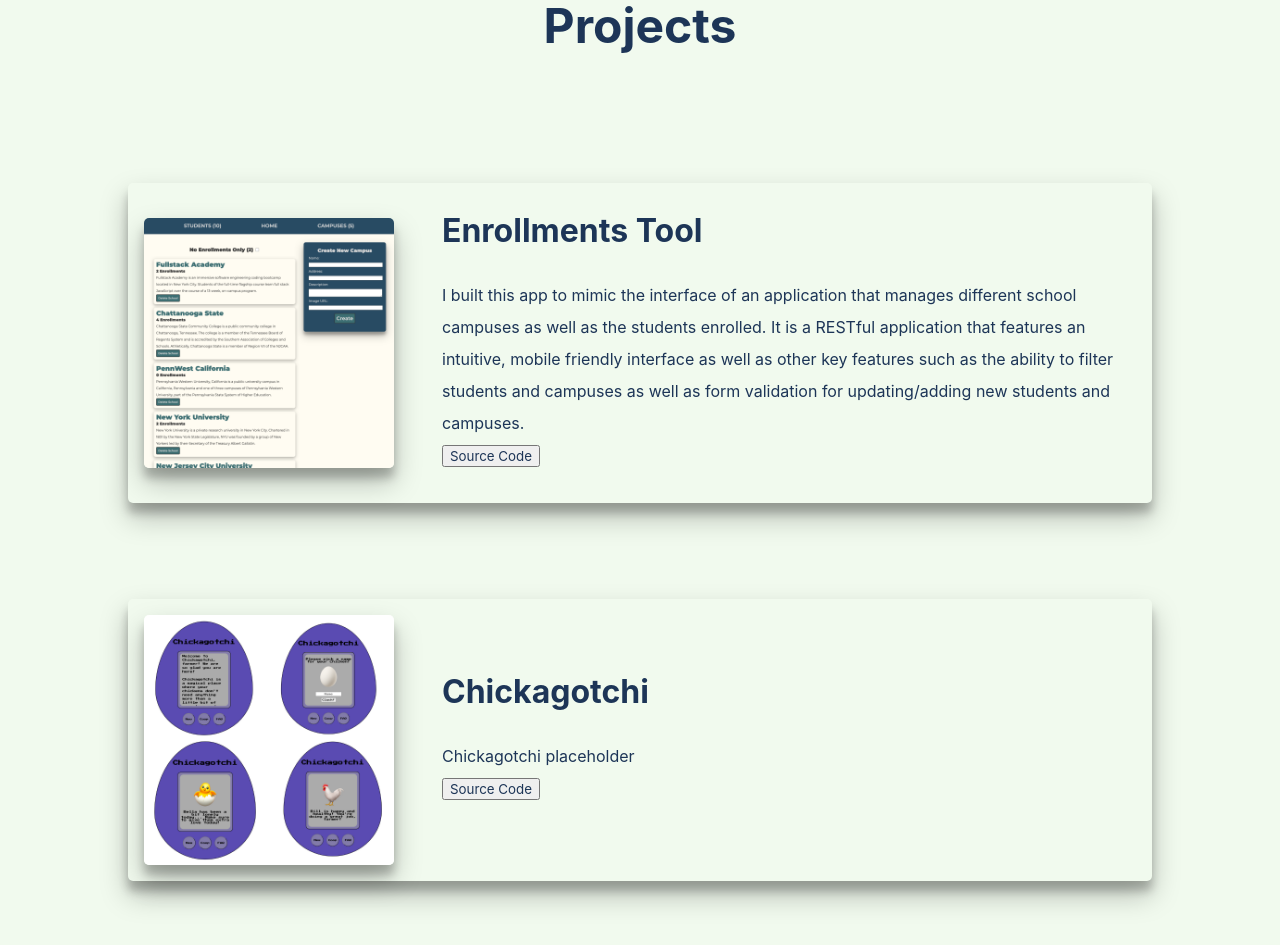
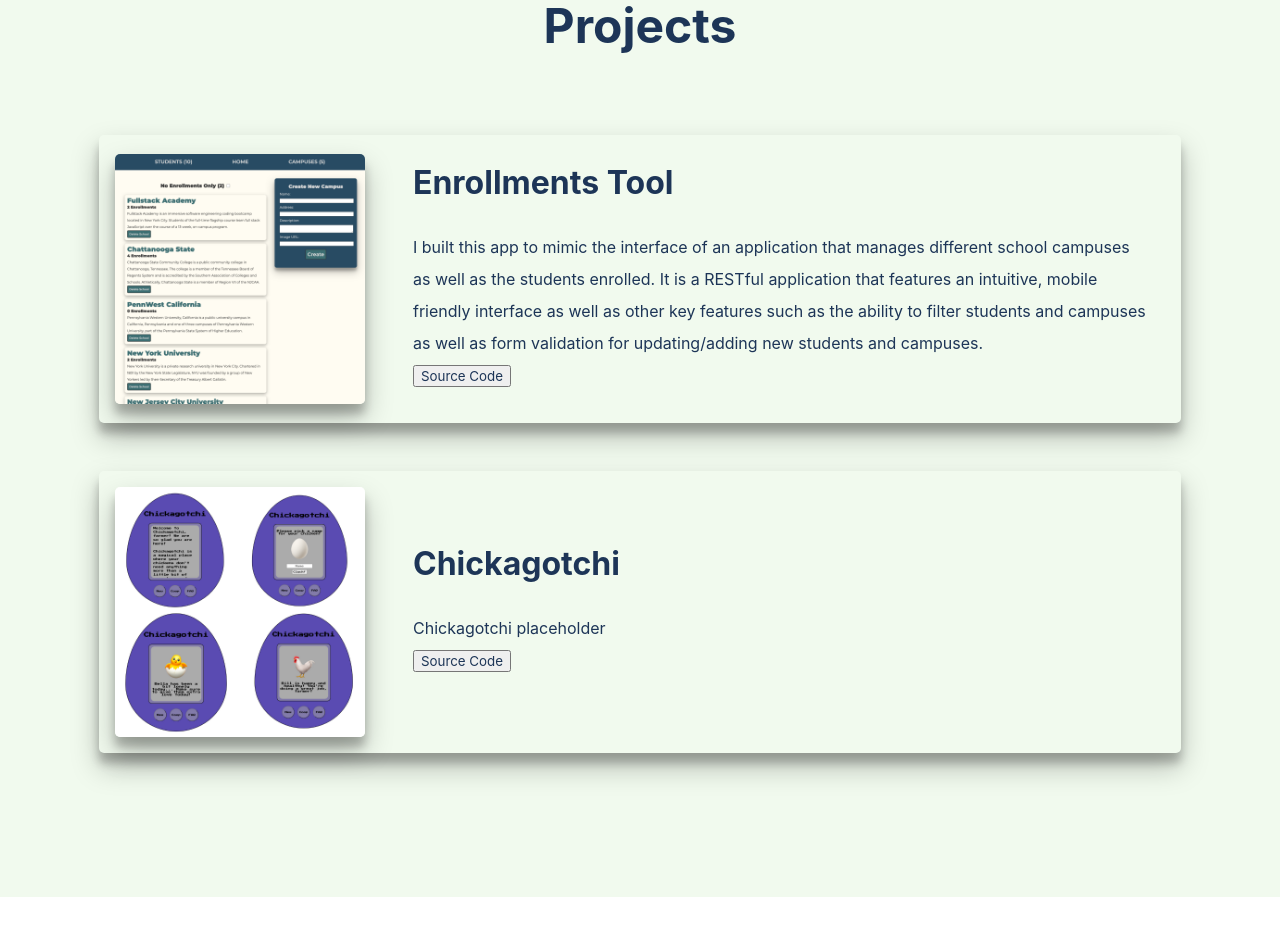
Before and after one commit to corumgold/corygold.dev, a React (Create React App) app: page / in a window 1280 px wide. Shown: the part 1800-2745 px from the top of the page. After the commit the page ends 2697 px from the top, so only its background shows below. Built offline with nearby package versions, Linux system fonts and the light colour scheme.

Commit message:
Fix margin issue for smaller devices

```diff
--- a/less/styles.less
+++ b/less/styles.less
@@ -238,7 +238,7 @@ h2.big-header {
   max-width: 800px;
   flex: 1 1 0;
   @media screen and (max-width: 650px), screen and (max-height: 550px) {
-    font-size: @extra-small-text;
+    font-size: @ultra-small-text;
   }
 }
 
@@ -247,7 +247,7 @@ h2.big-header {
 .project {
   display: flex;
   align-items: center;
-  margin: 6rem;
+  margin: 3rem;
   box-shadow: rgba(0, 0, 0, 0.25) 0px 14px 28px,
     rgba(0, 0, 0, 0.22) 0px 10px 10px;
     border-radius: 5px;
--- a/src/styles.css
+++ b/src/styles.css
@@ -204,13 +204,13 @@ h2.big-header {
 }
 @media screen and (max-width: 650px), screen and (max-height: 550px) {
   .about-me-text {
-    font-size: 1.5rem;
+    font-size: 1rem;
   }
 }
 .project {
   display: flex;
   align-items: center;
-  margin: 6rem;
+  margin: 3rem;
   box-shadow: rgba(0, 0, 0, 0.25) 0px 14px 28px, rgba(0, 0, 0, 0.22) 0px 10px 10px;
   border-radius: 5px;
 }
```
